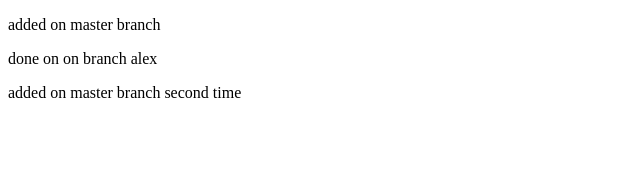
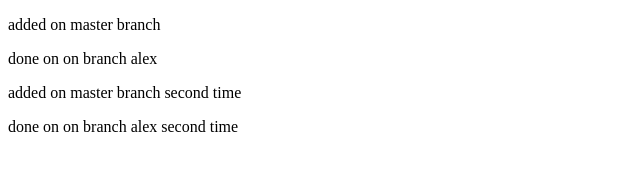
Before and after one commit to aklibaba/simplest_html, a plain HTML site: page knowledge.html in a window 1280 px wide. Shown: the whole page, without its empty margins (0-640 px from the left). Drawn offline with nearby package versions, Linux system fonts and the light colour scheme.

Commit message:
added <p> second time on alex branch

```diff
--- a/knowledge.html
+++ b/knowledge.html
@@ -10,6 +10,7 @@
 <p>added on master branch</p>
 <p>done on on branch alex</p>
 <p>added on master branch second time</p>
+<p>done on on branch alex second time</p>
 
 
 <script src="//cdn.jsdelivr.net/jquery/3.1.1/jquery.js"></script>
```
